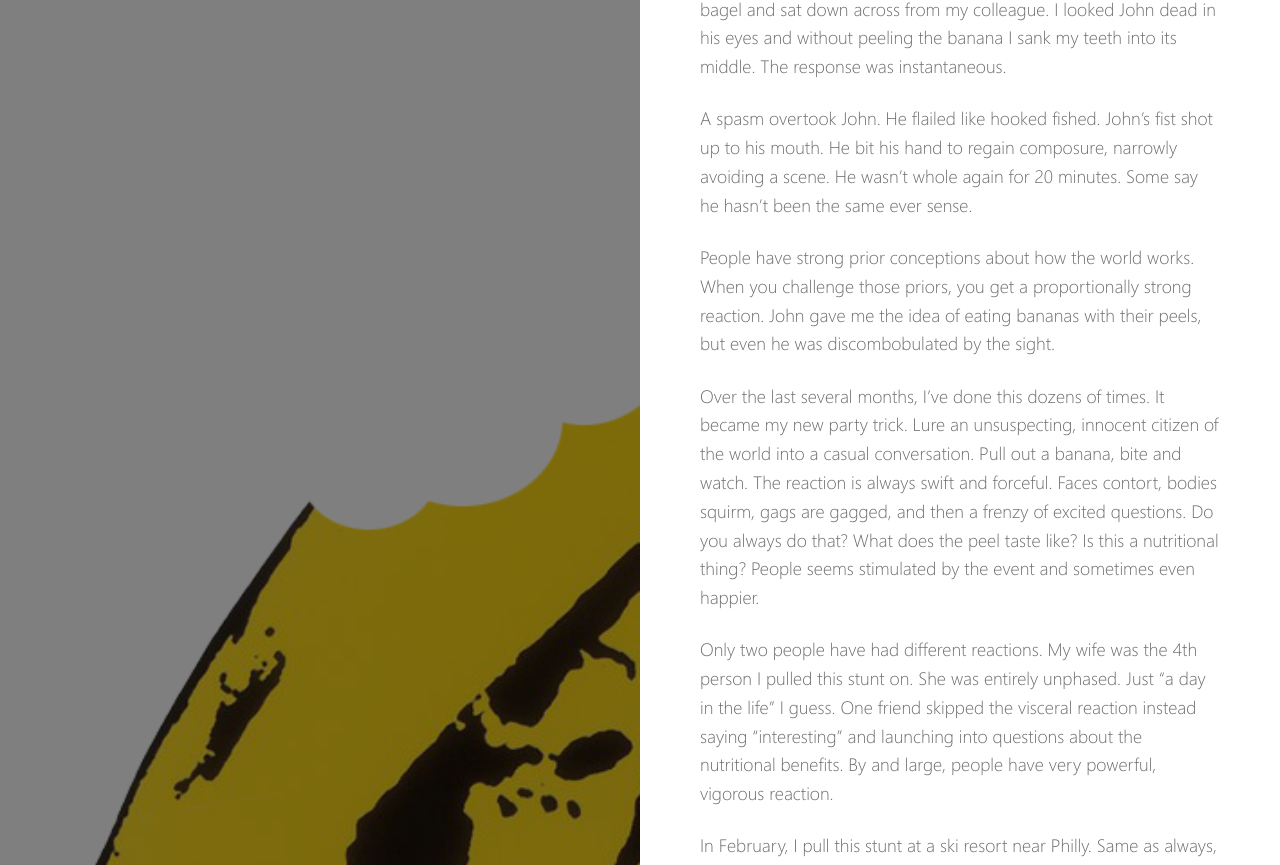
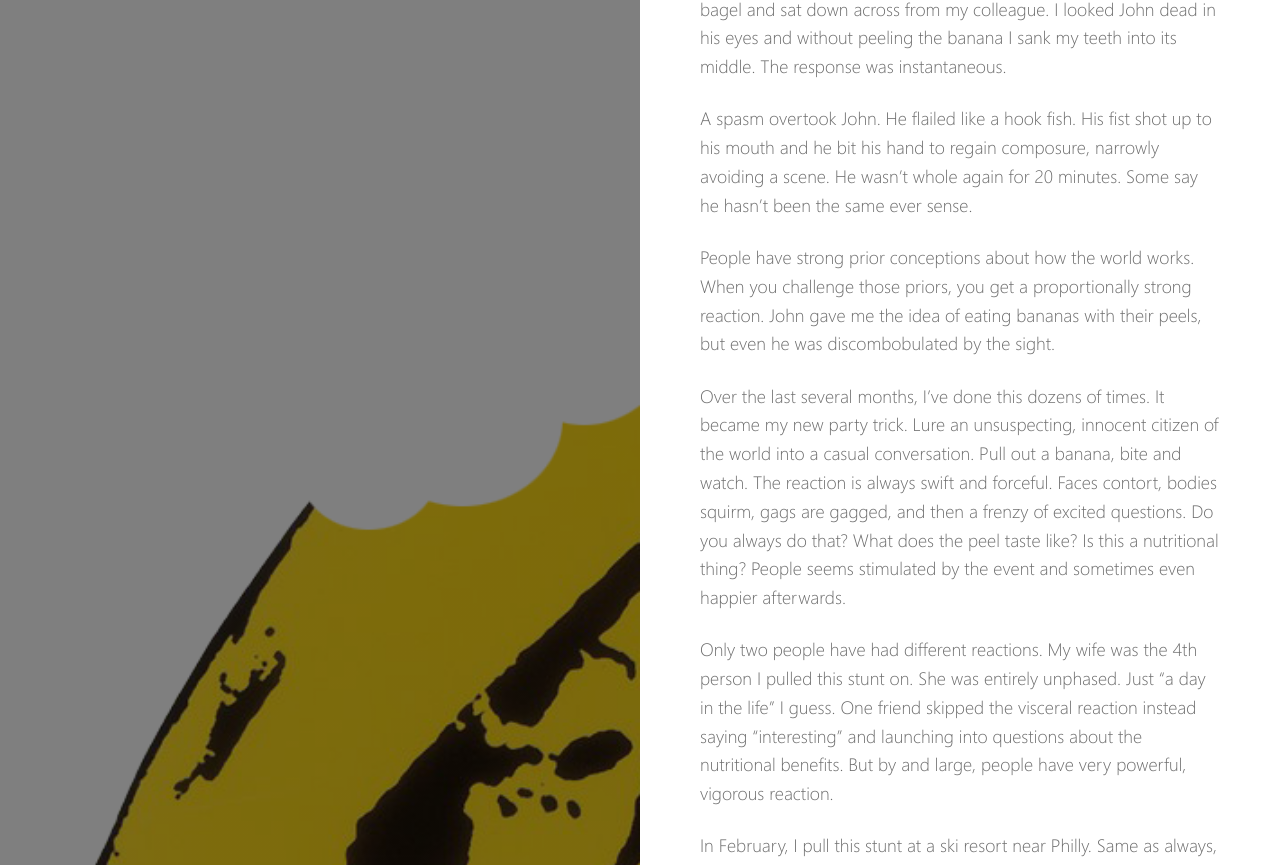
Before and after one commit to tcama/tcama.github.io, a Jekyll site: the page built from _posts/2020-05-27-banana-incident.md, in a window 1280 px wide. Shown: the part 271-1136 px from the top of the page. Built offline with Jekyll 4.4.1, drawn with Linux system fonts in a browser that asks for light colours; a script that is not in the unit is left out.

Commit message:
banana incident post spellcheck

```diff
--- a/_posts/2020-05-27-banana-incident.md
+++ b/_posts/2020-05-27-banana-incident.md
@@ -9,13 +9,13 @@ tags:
 
 In December of 2019, John Bernabei and I were sitting in a bustling Baltimore cafe. We were grabbing a quick breakfast before an all-day epilepsy research conference. I covertly purchased a banana with my bagel and sat down across from my colleague. I looked John dead in his eyes and without peeling the banana I sank my teeth into its middle. The response was instantaneous.
 
-A spasm overtook John. He flailed like hooked fished. John's fist shot up to his mouth. He bit his hand to regain composure, narrowly avoiding a scene. He wasn't whole again for 20 minutes. Some say he hasn't been the same ever sense.
+A spasm overtook John. He flailed like a hook fish. His fist shot up to his mouth and he bit his hand to regain composure, narrowly avoiding a scene. He wasn't whole again for 20 minutes. Some say he hasn't been the same ever sense.
 
 People have strong prior conceptions about how the world works. When you challenge those priors, you get a proportionally strong reaction. John gave me the idea of eating bananas with their peels, but even he was discombobulated by the sight.
 
-Over the last several months, I've done this dozens of times. It became my new party trick. Lure an unsuspecting, innocent citizen of the world into a casual conversation. Pull out a banana, bite and watch. The reaction is always swift and forceful. Faces contort, bodies squirm, gags are gagged, and then a frenzy of excited questions. Do you always do that? What does the peel taste like? Is this a nutritional thing? People seems stimulated by the event and sometimes even happier.
+Over the last several months, I've done this dozens of times. It became my new party trick. Lure an unsuspecting, innocent citizen of the world into a casual conversation. Pull out a banana, bite and watch. The reaction is always swift and forceful. Faces contort, bodies squirm, gags are gagged, and then a frenzy of excited questions. Do you always do that? What does the peel taste like? Is this a nutritional thing? People seems stimulated by the event and sometimes even happier afterwards.
 
-Only two people have had different reactions. My wife was the 4th person I pulled this stunt on. She was entirely unphased. Just "a day in the life" I guess. One friend skipped the visceral reaction instead saying "interesting" and launching into questions about the nutritional benefits. By and large, people have very powerful, vigorous reaction.
+Only two people have had different reactions. My wife was the 4th person I pulled this stunt on. She was entirely unphased. Just "a day in the life" I guess. One friend skipped the visceral reaction instead saying "interesting" and launching into questions about the nutritional benefits. But by and large, people have very powerful, vigorous reaction.
 
 In February, I pull this stunt at a ski resort near Philly. Same as always, just trying to get a rouse out of some friends. They weren't the only ones watching though. Someone recorded it, put it on instagram, and it went viral. I thought I would expose maybe a hundred people to my shenanigans over my lifetime, now almost half a million people have seen my shtick.
 
```
